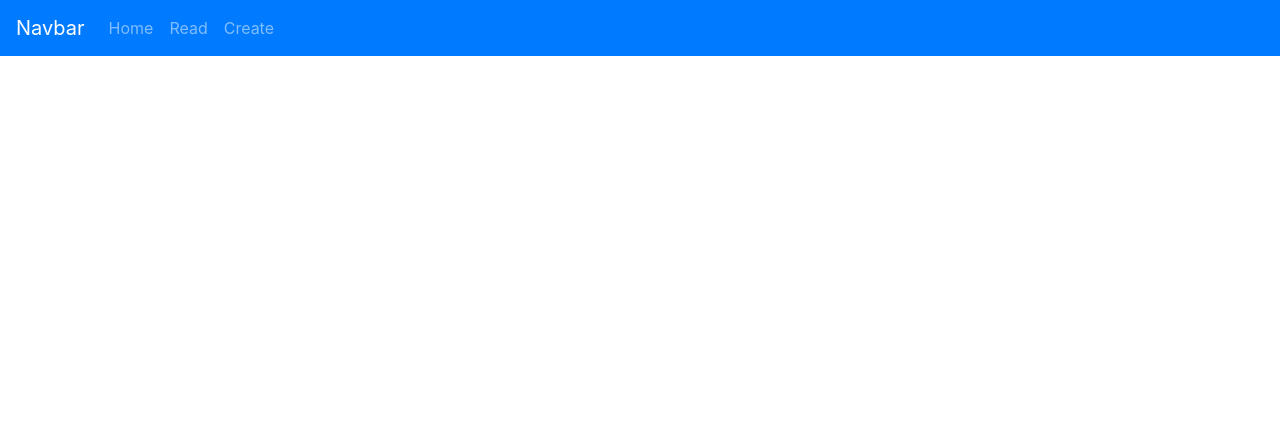
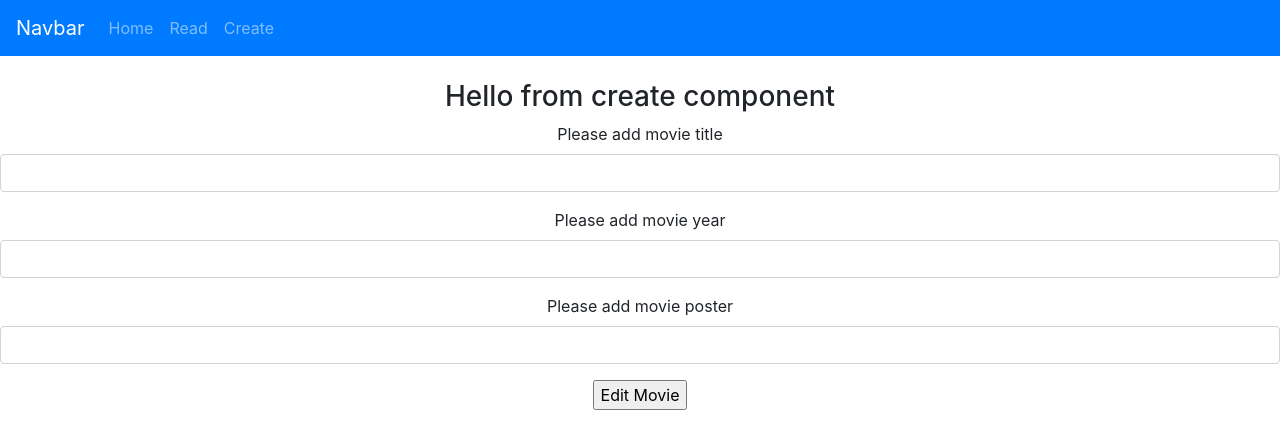
Before and after one commit to koffidotse/DRQ_Labfinal, a React (Create React App) app: page /edit/1 in a window 1280 px wide. Shown: the top 448 px of the page. Built offline with nearby package versions, Linux system fonts and the light colour scheme; no server answers.

Commit message:
Lab complete

```diff
--- a/src/App.js
+++ b/src/App.js
@@ -9,6 +9,7 @@
 import { BrowserRouter as Router, Switch, Route } from 'react-router-dom';
 import { Create } from './components/create';
 import { Read } from './components/read';
+import { Edit } from './components/edit';
 class App extends Component {
   render() {
     return (
@@ -27,8 +28,10 @@
           <br />
           <Switch>
             <Route path='/' component={Content} exact />
-            <Route path='/create' component={Create} exact />
-            <Route path='/read' component={Read} exact />
+            <Route path='/create' component={Create} />
+            <Route path='/read' component={Read} />
+            <Route path='/edit/:id' component={Edit}></Route>
+
 
           </Switch>
 
--- /dev/null
+++ b/src/components/edit.js
@@ -0,0 +1,113 @@
+import React from 'react';
+import '../App.css';
+import axios from 'axios';
+
+export class Edit extends React.Component {
+    // Constructor
+    constructor() {
+        super();
+        this.onSubmit = this.onSubmit.bind(this);
+        this.onChangeMovieName = this.onChangeMovieName.bind(this);
+        this.onChangeMovieYear = this.onChangeMovieYear.bind(this);
+        this.onChangeMoviePoster = this.onChangeMoviePoster.bind(this);
+
+        this.state = {
+            Title: '',
+            Year: '',
+            Poster: ''
+        }
+    }
+    // its lifecycle hook use to pull from url
+    componentDidMount() {
+        console.log(this.props.match.params.id);
+        //Read data from server and return data as response
+        axios.get('http://localhost:4000/api/movies/' + this.props.match.params.id)
+            .then(response => {
+                this.setState({
+                    _id: response.data._id,
+                    Title: response.data.title,
+                    Year: response.data.year,
+                    Poster: response.data.poster
+                })
+
+            })
+            .catch((error) => {
+                console.log(error);
+            });
+
+    }
+
+
+    //Method to display movie title
+    onChangeMovieName(e) {
+        this.setState({ Title: e.target.value }); //update method and invoke state
+    }
+    //Methods to display movie year
+    onChangeMovieYear(e) {
+        this.setState({ Year: e.target.value });
+    }
+    //Methods to display movie poster
+    onChangeMoviePoster(e) {
+        this.setState({ Poster: e.target.value });
+    }
+    //submit method this will allow user to post movie data into server
+    onSubmit(e) {
+        e.preventDefault();
+        alert("Movie: " + this.state.Title + " "
+            + this.state.Year + " " +
+            this.state.Poster);
+
+        //object
+        const newMovie = {
+            title: this.state.Title,
+            year: this.state.Year,
+            poster: this.state.Poster,
+            _id: this.state._id
+        }
+
+        //call method back
+        axios.put('http://localhost:4000/api/movies/' + this.state._id, newMovie)
+            .then(res => {
+                console.log(res.data)
+            })
+            .catch();
+
+        // Sending data to server copied url from local host 4000
+        // axios.post('http://localhost:4000/api/movies',newMovie)
+        // .then((res)=>{
+        //  console.log(res);
+        //})
+        //.catch((err)=>{
+        // console.log(err);
+        // });
+
+    }
+    // 3 Div for Movie Title,year,poster data display onSubmit function in form will save all movie data.
+    render() {
+        return (
+            <div>
+                <h3>Hello from create component</h3>
+                <form onSubmit={this.onSubmit}>
+
+                    <div className="form-group">
+                        <label>Please add movie title</label>
+                        <input type="text" className="form-control" value={this.state.Title} onChange={this.onChangeMovieName}></input>
+                    </div>
+
+                    <div className="form-group">
+                        <label>Please add movie year</label>
+                        <input type="text" className="form-control" value={this.state.Year} onChange={this.onChangeMovieYear}></input>
+                    </div>
+
+                    <div className="form-group">
+                        <label>Please add movie poster</label>
+                        <input type="text" className="form-control" value={this.state.Poster} onChange={this.onChangeMoviePoster}></input>
+                    </div>
+
+                    <input type="submit" value="Edit Movie"></input>
+                </form>
+            </div>
+        );
+    }
+
+}
--- a/src/components/movieItem.js
+++ b/src/components/movieItem.js
@@ -1,18 +1,18 @@
 import React from 'react';
 import Card from 'react-bootstrap/Card';
-export class MovieItem extends React.Component{
-render(){
-    return(
-        <div>
+import { Link } from 'react-router-dom';
 
 
-
+export class MovieItem extends React.Component {
+  render() {
+    return (
+      <div>
 
         <Card>
           <Card.Header>{this.props.movie.title}</Card.Header>
           <Card.Body>
             <blockquote className="blockquote mb-0">
-    <img src ={this.props.movie.poster} width= "200" height= "200"></img>
+              <img src={this.props.movie.poster} width="200" height="200"></img>
 
               <footer className="blockquote-footer">
                 {this.props.movie.year}
@@ -20,6 +20,8 @@
               </footer>
             </blockquote>
           </Card.Body>
+
+          <Link to={"/edit/" + this.props.movie._id} className="btn btn-primary">Edit</Link>
         </Card>
 
       </div>
```
Also changed, not shown: 1 other file (tests, documents, lock files or other folders). Lines whose indentation alone changed are shown as unchanged.
